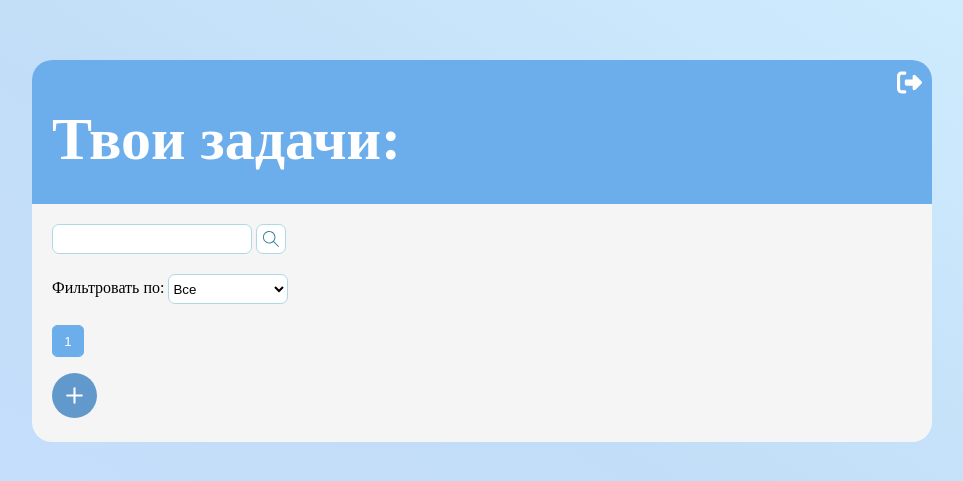
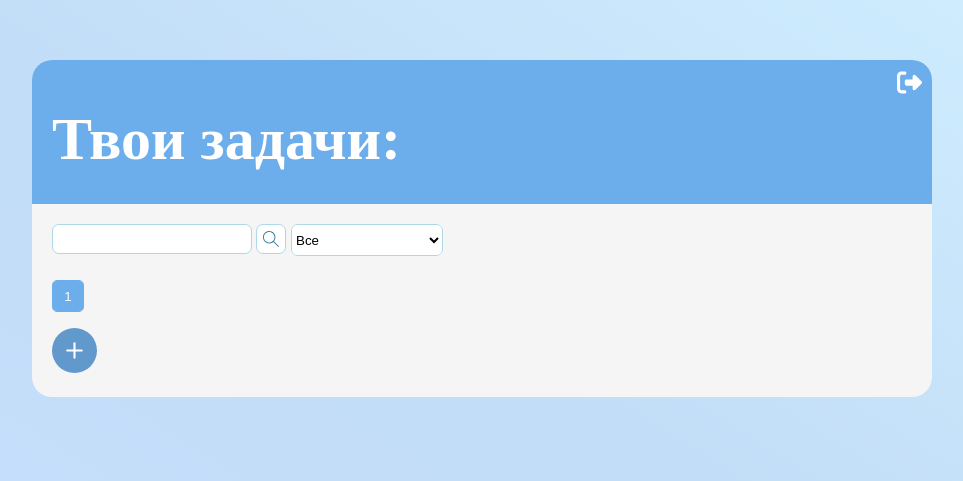
Before and after one commit to Burenix/GigaToDoList, a Django app: page /main/filter/ in a window 1280 px wide. Shown: the top 481 px of the page, without its empty margins (158-1121 px from the left). Run offline with Django 5.2, Linux system fonts and the light colour scheme; the visitor is signed in with stand-in values (Sample User, id 1); data that the repository does not hold is empty; parts of the project's set-up code (start-up, migrations or seed data) failed here and were passed over.

Commit message:
designed filter area

```diff
--- a/todo_list/static/todo_list/css/style.css
+++ b/todo_list/static/todo_list/css/style.css
@@ -51,10 +51,14 @@ a{
     padding: 20px;
 }
 
+.search-filter-area {
+    display: flex;
+}
+
 .search-area {
     display: flex;
     justify-content: flex-start;
-    margin-bottom: 20px;
+    margin-bottom: 5px;
 }
 
 .search-string {
@@ -66,15 +70,48 @@ a{
     font-size: 13px;
 }
 
+.filter-wrap {
+    display: flex;
+    margin-left: 5px;
+}
+
+.filter-area {
+    display: flex;
+    align-items: center;
+    justify-content: center;
+    height: 30px;
+    border: 1px solid lightblue;
+    border-radius: 7px;
+    background-color: white;
+    overflow: hidden;
+    list-style-type: none;
+}
+
 .filter-select-list {
     vertical-align: middle;
     height: 30px;
-    width: 120px;
-    border: 1px solid lightblue;
-    border-radius: 7px;
+    width: 150px;
+    border: none;
     cursor: pointer;
     background-color: white;
+    /* для значка фильтра
+    border: 1px;
+    border-color: lightblue;
+    border-left-style: solid; */
     transition: .3s;
+}
+
+.filter-select-list:disabled {
+    list-style-type: none;
+    border: none;
+}
+
+.svg-filter {
+    display: flex;
+    align-items: center;
+    justify-content: center;
+    height: 30px;
+    width: 30px;
 }
 
 .btn {
@@ -181,16 +218,6 @@ a.link-update + a.link-delete {
     border-left-style: solid;
     transition: .3s;
 }
-
-/* .link-pagination{
-    display: flex;
-    align-items: center;
-    justify-content: center;
-    cursor: pointer;
-    background-color: transparent;
-    color: rgb(87, 163, 235);
-    transition: .3s;
-} */
 
 .page-buttons:hover {
     background-color: rgb(108, 173, 235);
@@ -346,6 +373,12 @@ a.link-update + a.link-delete {
     color: lightblue;
 }
 
+#filterSVG {
+    vertical-align: middle;
+    width: 20px;
+    height: 20px;
+}
+
 #main-header-text {
     color: white;
     font-size: 60px;
--- a/todo_list/templates/todo_list/main.html
+++ b/todo_list/templates/todo_list/main.html
@@ -25,6 +25,7 @@
             </div>
         </div>
         <div class="content-area">
+            <div class="search-filter-area">
                 <div class="search-area">
                     <form action="{% url 'task-search' %}" method="GET">
                         <input class="search-string" type="search" name="search_text" value="{{ request.GET.search_text }}">
@@ -34,9 +35,12 @@
                         <input type="hidden" name="filter" value="{{ request.GET.filter }}">
                     </form>
                 </div>
-            <div>
+                <div class="filter-wrap">
                     <form action="{% url 'task-filter' %}" method="GET">
-                    <label for="filter-select">Фильтровать по:</label>
+                        <div class="filter-area">
+                            <!-- <div class="svg-filter">
+                                <svg id="filterSVG" viewBox="0 0 24 24" fill="none" xmlns="http://www.w3.org/2000/svg"><g id="SVGRepo_bgCarrier" stroke-width="0"></g><g id="SVGRepo_tracerCarrier" stroke-linecap="round" stroke-linejoin="round"></g><g id="SVGRepo_iconCarrier"> <path d="M3 4.6C3 4.03995 3 3.75992 3.10899 3.54601C3.20487 3.35785 3.35785 3.20487 3.54601 3.10899C3.75992 3 4.03995 3 4.6 3H19.4C19.9601 3 20.2401 3 20.454 3.10899C20.6422 3.20487 20.7951 3.35785 20.891 3.54601C21 3.75992 21 4.03995 21 4.6V6.33726C21 6.58185 21 6.70414 20.9724 6.81923C20.9479 6.92127 20.9075 7.01881 20.8526 7.10828C20.7908 7.2092 20.7043 7.29568 20.5314 7.46863L14.4686 13.5314C14.2957 13.7043 14.2092 13.7908 14.1474 13.8917C14.0925 13.9812 14.0521 14.0787 14.0276 14.1808C14 14.2959 14 14.4182 14 14.6627V17L10 21V14.6627C10 14.4182 10 14.2959 9.97237 14.1808C9.94787 14.0787 9.90747 13.9812 9.85264 13.8917C9.7908 13.7908 9.70432 13.7043 9.53137 13.5314L3.46863 7.46863C3.29568 7.29568 3.2092 7.2092 3.14736 7.10828C3.09253 7.01881 3.05213 6.92127 3.02763 6.81923C3 6.70414 3 6.58185 3 6.33726V4.6Z" stroke="#6cadeb" stroke-width="2" stroke-linecap="round" stroke-linejoin="round"></path> </g></svg>
+                            </div> -->
                             <select class="filter-select-list" id="filter-select" name="filter" onchange="this.form.submit()">
                                 <option value="all" {% if request.GET.filter == 'all' %}selected{% endif %}>Все</option>
                                 <option value="deadline" {% if request.GET.filter == 'deadline' %}selected{% endif %}>Дедлайн</option>
@@ -45,13 +49,10 @@
                                 <option value="low" {% if request.GET.filter == 'low' %}selected{% endif %}>Низкий приоритет</option>
                                 <option value="high" {% if request.GET.filter == 'high' %}selected{% endif %}>Высокий приоритет</option>
                             </select>
-                    <!-- <button class="btn" id="submit-button">
-                        <div>
-                            <svg id="submitSVG" fill="#3a8199" version="1.1" id="Layer_1" xmlns="http://www.w3.org/2000/svg" xmlns:xlink="http://www.w3.org/1999/xlink" viewBox="0 0 72 72" enable-background="new 0 0 72 72" xml:space="preserve"><g id="SVGRepo_bgCarrier" stroke-width="0"></g><g id="SVGRepo_tracerCarrier" stroke-linecap="round" stroke-linejoin="round"></g><g id="SVGRepo_iconCarrier"> <g> <path d="M24.014,70.462c-2.617,0-5.073-1.016-6.917-2.859L2.175,53.877c-1.908-1.906-2.926-4.364-2.926-6.979 s1.018-5.072,2.866-6.92c1.849-1.849,4.307-2.866,6.921-2.866c2.591,0,5.029,1,6.872,2.818l8.102,7.109L55.861,4.618 c0.057-0.075,0.119-0.146,0.186-0.213c1.849-1.85,4.307-2.867,6.921-2.867s5.072,1.018,6.921,2.867 c3.784,3.784,3.815,9.923,0.093,13.747L31.697,67.416c-0.051,0.065-0.106,0.128-0.165,0.188c-1.914,1.912-4.498,2.926-7.214,2.854 C24.216,70.46,24.116,70.462,24.014,70.462z M9.037,41.112c-1.546,0-2.999,0.602-4.093,1.695C3.851,43.9,3.25,45.353,3.25,46.898 s0.602,3,1.694,4.093l14.922,13.726c1.148,1.146,2.6,1.914,4.148,1.914l0.227,0.164c0.05,0,0.1,0,0.151,0l0.221-0.164 c1.51,0,2.929-0.654,4.008-1.69l38.275-49.294c0.051-0.065,0.105-0.148,0.165-0.207c2.256-2.258,2.256-5.939,0-8.195 c-1.094-1.094-2.547-1.701-4.093-1.701c-1.502,0-2.917,0.566-3.999,1.602L25.914,51.169c-0.335,0.445-0.84,0.73-1.394,0.787 c-0.551,0.057-1.106-0.118-1.525-0.486l-9.771-8.573c-0.032-0.028-0.064-0.058-0.095-0.089 C12.036,41.714,10.583,41.112,9.037,41.112z"></path> </g> </g></svg>
+                            <input type="hidden" name="search_text" value="{{ request.GET.search_text }}">
                         </div>
-                    </button> -->
-                    <input type="hidden" name="search_text" value="{{ request.GET.search_text }}">
                     </form>
+                </div>
             </div>
             <div class="tasks-container">
                 <div class="task-area">
```
Lines whose indentation alone changed are shown as unchanged.
